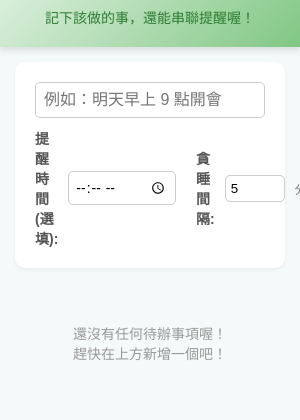
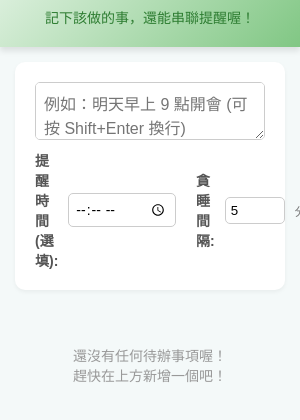
Before and after one commit to NCard/codex-pet, an Electron app: page src/todo.html in a window 300 px wide. Shown: the part 58-478 px from the top of the page. Drawn offline with Linux system fonts and the light colour scheme; no server answers.

Commit message:
feat: support multiline todos with textarea

```diff
--- a/src/todo.css
+++ b/src/todo.css
@@ -41,13 +41,19 @@ body {
   align-items: center;
 }
 
-.input-group input[type="text"] {
+.input-group input[type="text"],
+.input-group textarea {
   flex: 1;
   padding: 8px;
   border: 1px solid #ccc;
   border-radius: 5px;
   font-size: 16px;
   font-family: inherit;
+}
+
+.input-group textarea {
+  resize: vertical;
+  min-height: 40px;
 }
 
 .input-group input[type="time"] {
@@ -117,6 +123,7 @@ body {
   font-size: 16px;
   color: #333;
   word-break: break-all;
+  white-space: pre-wrap;
 }
 
 .todo-item.done .todo-text {
--- a/src/todo.html
+++ b/src/todo.html
@@ -13,7 +13,7 @@
 
   <div class="form-container">
     <div class="input-group">
-      <input type="text" id="todo-text" placeholder="例如：明天早上 9 點開會" required>
+      <textarea id="todo-text" placeholder="例如：明天早上 9 點開會 (可按 Shift+Enter 換行)" rows="2" required></textarea>
     </div>
     <div class="input-group" style="margin-top: 10px;">
       <label for="todo-time" style="font-size: 14px; font-weight: bold; color: #555;">提醒時間 (選填):</label>
--- a/src/todo.js
+++ b/src/todo.js
@@ -161,7 +161,8 @@ addBtn.onclick = () => {
 };
 
 textInput.addEventListener('keydown', (e) => {
-  if (e.key === 'Enter') {
+  if (e.key === 'Enter' && !e.shiftKey) {
+    e.preventDefault();
     addBtn.click();
   }
 });
```
